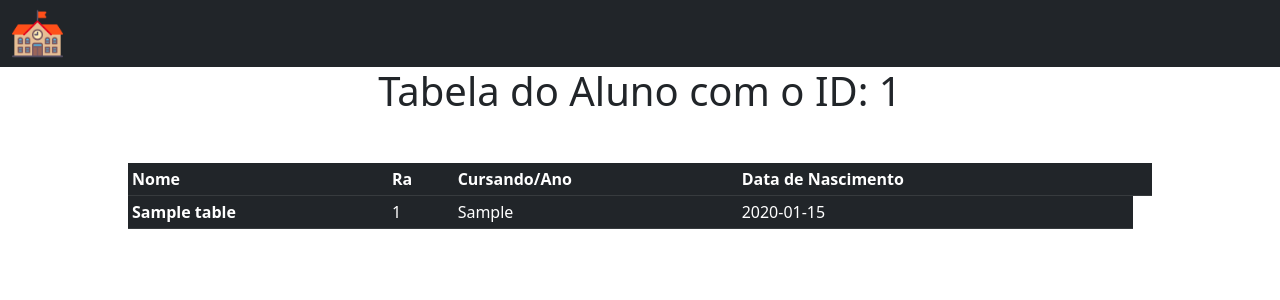
After one commit to coffeblackpremium/emprego_crud, a Flask app: page /1 in a window 1280 px wide. The commit adds this page. Shown: the top 300 px of the page. Run offline with Flask 2, Linux system fonts and the light colour scheme; tables that the repository leaves empty hold one stand-in row (values such as "Sample post"); some libraries are stand-ins or nearby versions.

Commit message:
New Feature: Show students with id parameter

```diff
--- a/app.py
+++ b/app.py
@@ -39,11 +39,34 @@ def registrar():
         db.session.add(school)
         db.session.commit()
         return redirect('/')
-@app.route('/')
+@app.route('/', methods=['GET', 'POST'])
 def index():
     schools = SchoolModel.query.all()
     return render_template("index.html", schools = schools)
 
+@app.route('/<int:id>')
+def show(id):
+    schools = SchoolModel.query.filter_by(id=id).first()
+    if schools:
+        return render_template('students/show_student.html', schools=schools)
+    return f'O Aluno de ID = {id} não existe'
+
+@app.route('/update')
+def update(id):
+    schools = SchoolModel.query.filter_by(id=id).firts()
+    if request.method == 'POST':
+        if schools:
+            db.session.delete(schools)
+            db.session.commit()
+            name = request.form['name']
+            age = request.form['age']
+            year_school = request.form['year_school']
+            ra = generate_ra()
+            schools = SchoolModel(id=id, name=name, age=age, year_school=year_school, ra=ra)
+            db.session.add(schools)
+            db.session.commit()
+            return redirect(f'/')
+        return f'O Aluno de ID= {id} não existe'
 
 if __name__ == "__main__":
     app.run()
--- a/templates/base.html
+++ b/templates/base.html
@@ -10,7 +10,7 @@
         crossorigin="anonymous" referrerpolicy="no-referrer" />
         <link href="https://cdn.jsdelivr.net/npm/bootstrap@5.2.0-beta1/dist/css/bootstrap.min.css" rel="stylesheet" integrity="sha384-0evHe/X+R7YkIZDRvuzKMRqM+OrBnVFBL6DOitfPri4tjfHxaWutUpFmBp4vmVor" crossorigin="anonymous">
 
-        <title>{% block title %} {%endblock%}</title>
+        <title>{%block title %}{% endblock %}</title>
     </head>
     <body>
         {% block body%} {%endblock%}
--- a/templates/navbar.html
+++ b/templates/navbar.html
@@ -3,7 +3,7 @@
 {% block body %}
 <nav class="navbar navbar-expand-lg navbar-dark bg-dark">
     <div class="container-fluid">
-      <a class="navbar-brand p-0" href="#"><img src="{{url_for('static', filename='img/school.png')}}" height="auto" width="10%"alt=""></a>
+      <a class="navbar-brand p-0" href="{{url_for('index')}}"><img src="{{url_for('static', filename='img/school.png')}}" height="auto" width="10%"alt=""></a>
       <button class="navbar-toggler" type="button" data-bs-toggle="collapse" data-bs-target="#navbarNav" aria-controls="navbarNav" aria-expanded="false" aria-label="Toggle navigation">
         <span class="navbar-toggler-icon"></span>
       </button>
--- /dev/null
+++ b/templates/students/show_student.html
@@ -0,0 +1,29 @@
+{% extends 'base.html' %}
+{% block title %}🔍 Visualizar Aluno{% endblock %}
+{}
+{% include 'navbar.html' %}
+{% block body %}
+<h1 style="text-align: center;">Tabela do Aluno com o ID: {{schools.id}}</h1>
+<div style="margin: 0 10% 0 10%">
+    <div class="mt-xl-5 ">
+    <table class="table table-sm table-dark" style="padding: 0 25% 0 25%">
+        <thead>
+            <tr>
+                <th scope="col">Nome</th>
+                <th scope="col">Ra</th>
+                <th scope="col">Cursando/Ano</th>
+                <th scope="col">Data de Nascimento</th>
+                <th scope="col"></th>
+            </tr>
+        </thead>
+        <tbody>
+            <tr>
+                <th scope="row">{{schools.name}}</th>
+                <td>{{schools.ra}}</td>
+                <td>{{schools.year_school}}</td>
+                <td>{{schools.age}}</td>
+            </tr>
+        </tbody>
+    </table>
+</div>
+{% endblock %}
```
Also changed, not shown: templates/index.html (+5 -3 lines).
